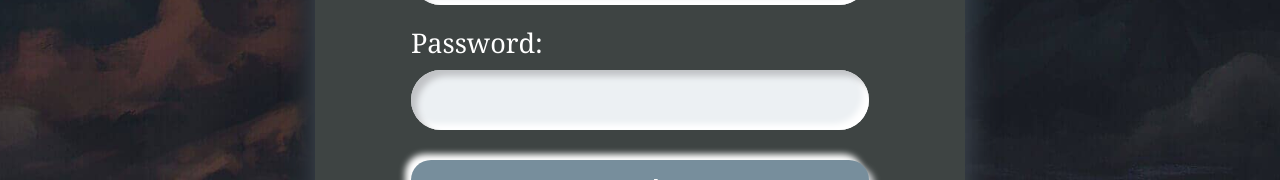
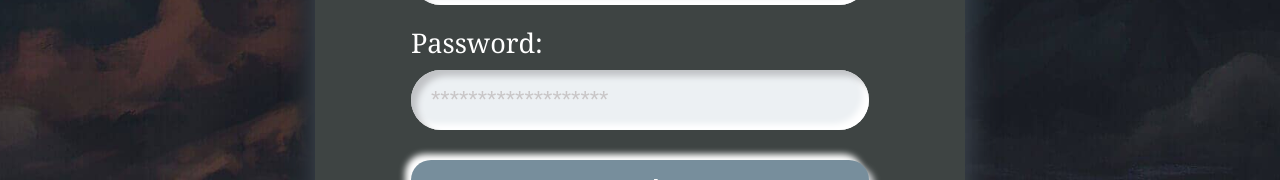
Before and after one commit to 2HEADSs/React-Practise-2024, a React (Vite) app in the folder Web-App/: page /login in a window 1280 px wide. Shown: the part 590-770 px from the top of the page. Built offline with nearby package versions, Linux system fonts and the light colour scheme.

Commit message:
implement login

```diff
--- /dev/null
+++ b/Web-App/src/api/auth-api.js
@@ -0,0 +1,14 @@
+import requester from "./requester"
+const BASE_URL = 'http://localhost:3030/users';
+
+export const login = async (email, password) => {
+    const authData = await requester.post(`${BASE_URL}/login`, { email, password });
+
+    return authData;
+}
+
+// export const register = async (email, password) => {
+//     const authData = await requester.post(`${BASE_URL}/login`, { email, password });
+
+//     return authData;
+// }
--- a/Web-App/src/components/login/Login.jsx
+++ b/Web-App/src/components/login/Login.jsx
@@ -1,7 +1,28 @@
+import { useNavigate } from "react-router-dom";
+
+import { useLogin } from "../../hooks/useAuth";
+import { useForm } from "../../hooks/useForm"
 export default function Login() {
+    const login = useLogin();
+    const navigate = useNavigate();
+    const { values, changeHandler, submitHandler } = useForm(
+        { email: '', password: '' },
+        async ({ email, password }) => {
+            try {
+                await login(email, password);
+                navigate('/');
+                // localStorage.setItem('email', email);
+
+            } catch (err) {
+                console.log(err.message);
+
+            }
+        }
+    );
+
     return (
         <section id="login-page" className="auth">
-            <form id="login">
+            <form id="login" onSubmit={submitHandler}>
                 <div className="container">
                     <div className="brand-logo"></div>
                     <h1>Login</h1>
@@ -10,6 +31,8 @@ export default function Login() {
                         type="email"
                         id="email"
                         name="email"
+                        value={values.email}
+                        onChange={changeHandler}
                         placeholder="Sokka@gmail.com"
                     />
                     <label htmlFor="login-pass">Password:</label>
@@ -17,6 +40,10 @@ export default function Login() {
                         type="password"
                         id="login-password"
                         name="password"
+                        value={values.password}
+                        onChange={changeHandler}
+                        placeholder="*******************"
+
                     />
                     <input type="submit" className="btn submit" value="Login" />
                     <p className="field">
--- /dev/null
+++ b/Web-App/src/hooks/useAuth.js
@@ -0,0 +1,9 @@
+import { login } from "../api/auth-api"
+
+export const useLogin = () => {
+    const loginHandler = async (email, password) => {
+        const result = await login(email, password)
+        console.log(result);
+    }
+    return loginHandler;
+}
```
